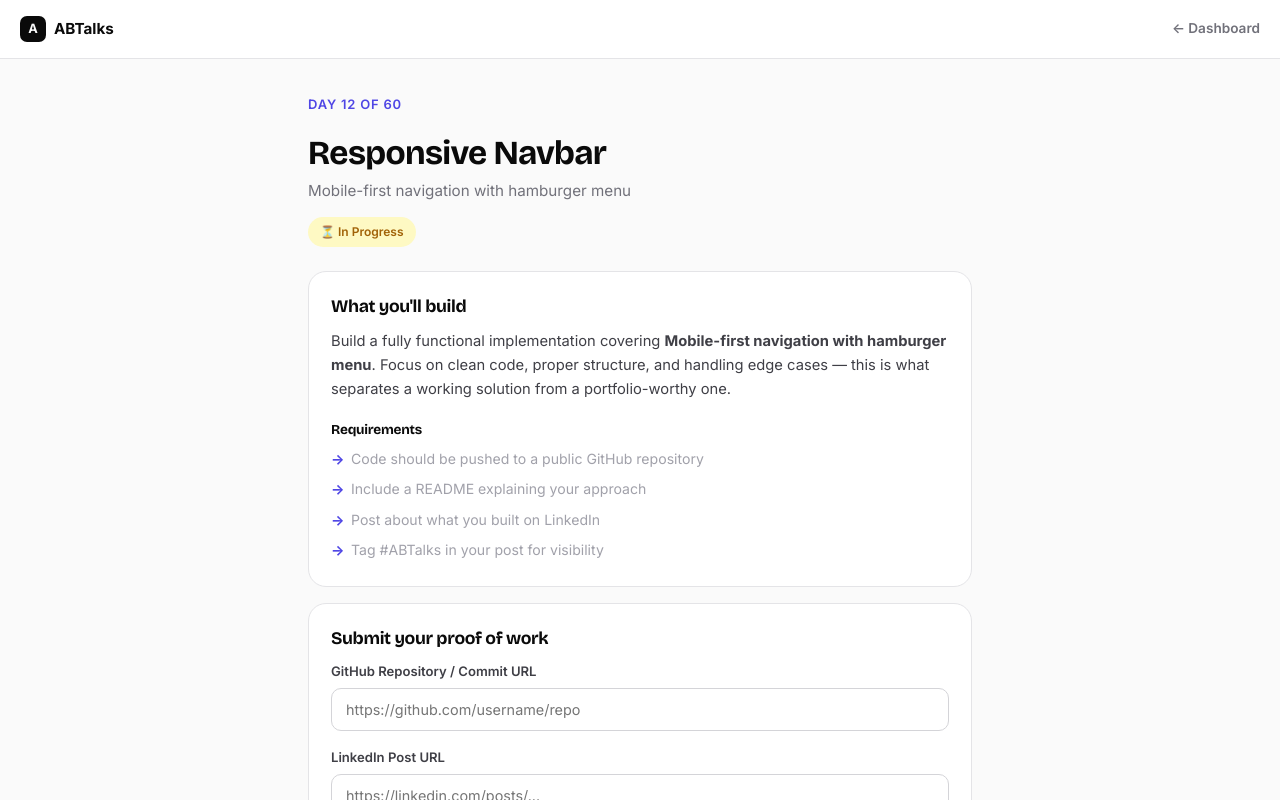
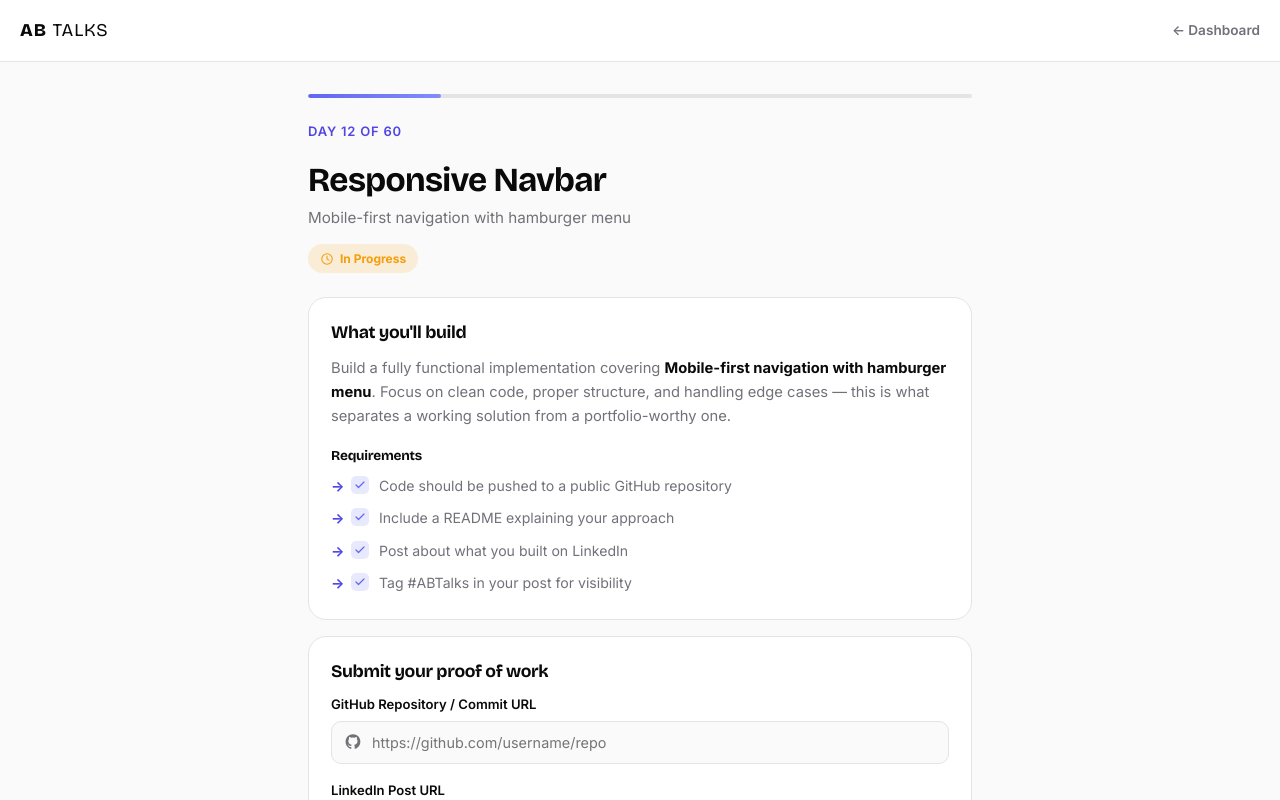
Before and after one commit to ROhitg-upta/abtalks-redesign, a React (Vite) app: page /day/12 in a window 1280 px wide. Shown: the top 800 px of the page. Built offline with nearby package versions, Linux system fonts and the light colour scheme.

Commit message:
redesign: DayChallenge page with SVG icons, wordmark logo, progress bar, dark-mode support; fix timeline layout, leaderboard realism, professional stat cards

```diff
--- a/src/index.css
+++ b/src/index.css
@@ -2345,3 +2345,297 @@ img {
   .countdown-value { font-size: 1.5rem; }
   .countdown-unit { min-width: 36px; }
 }
+
+/* ===== DAY CHALLENGE — PRO REDESIGN (dark-mode compatible) ===== */
+
+.day-page {
+  min-height: 100vh;
+  background: var(--bg);
+}
+
+.day-back-link {
+  font-size: 0.85rem;
+  font-weight: 600;
+  color: var(--muted);
+  text-decoration: none;
+  transition: color 0.2s ease;
+}
+
+.day-back-link:hover {
+  color: var(--primary);
+}
+
+.day-main {
+  max-width: 700px;
+  margin: 0 auto;
+  padding: 32px 18px 60px;
+}
+
+.day-progress-track {
+  width: 100%;
+  height: 4px;
+  border-radius: 999px;
+  background: var(--border);
+  overflow: hidden;
+  margin-bottom: 20px;
+}
+
+.day-progress-fill {
+  height: 100%;
+  background: linear-gradient(90deg, #6366F1, #818CF8);
+  border-radius: 999px;
+}
+
+.day-header {
+  margin-bottom: 24px;
+}
+
+.day-title {
+  font-family: "Bricolage Grotesque", sans-serif;
+  font-size: clamp(1.5rem, 5vw, 2.1rem);
+  font-weight: 700;
+  letter-spacing: -0.02em;
+  color: var(--primary);
+  margin: 6px 0 6px;
+}
+
+.day-topic {
+  font-size: 0.95rem;
+  color: var(--muted);
+  margin-bottom: 14px;
+}
+
+.status-chip {
+  display: inline-flex;
+  align-items: center;
+  gap: 6px;
+  font-size: 0.75rem;
+  font-weight: 700;
+  padding: 5px 12px;
+  border-radius: 999px;
+}
+
+.status-emerald {
+  background: rgba(16, 185, 129, 0.14);
+  color: #10B981;
+}
+
+.status-amber {
+  background: rgba(245, 158, 11, 0.14);
+  color: #F59E0B;
+}
+
+.status-muted {
+  background: rgba(128, 128, 128, 0.14);
+  color: var(--muted);
+}
+
+/* SECTION CARDS */
+.day-section-card {
+  background: var(--surface);
+  border: 1px solid var(--border);
+  border-radius: 18px;
+  padding: 24px 22px;
+  margin-bottom: 16px;
+}
+
+.day-section-title {
+  font-family: "Bricolage Grotesque", sans-serif;
+  font-size: 1.1rem;
+  font-weight: 700;
+  color: var(--primary);
+  margin-bottom: 12px;
+}
+
+.day-desc-text {
+  font-size: 0.92rem;
+  line-height: 1.65;
+  color: var(--muted);
+  margin-bottom: 20px;
+}
+
+.day-desc-text strong {
+  color: var(--primary);
+}
+
+.day-requirements h3 {
+  font-size: 0.85rem;
+  font-weight: 700;
+  color: var(--primary);
+  margin-bottom: 10px;
+}
+
+.day-requirements ul {
+  list-style: none;
+  display: flex;
+  flex-direction: column;
+  gap: 10px;
+}
+
+.day-requirements li {
+  font-size: 0.88rem;
+  color: var(--muted);
+  display: flex;
+  align-items: flex-start;
+  gap: 10px;
+}
+
+.req-check {
+  width: 18px;
+  height: 18px;
+  border-radius: 5px;
+  background: rgba(99, 102, 241, 0.14);
+  color: #6366F1;
+  display: flex;
+  align-items: center;
+  justify-content: center;
+  flex-shrink: 0;
+  margin-top: 1px;
+}
+
+/* LOCKED STATE */
+.day-locked-card {
+  background: var(--surface);
+  border: 1px dashed var(--border);
+  border-radius: 18px;
+  padding: 48px 24px;
+  text-align: center;
+}
+
+.lock-icon-wrap {
+  width: 52px;
+  height: 52px;
+  border-radius: 14px;
+  background: rgba(128, 128, 128, 0.12);
+  color: var(--muted);
+  display: flex;
+  align-items: center;
+  justify-content: center;
+  margin: 0 auto 16px;
+}
+
+.day-locked-card h3 {
+  font-size: 1.1rem;
+  font-weight: 700;
+  color: var(--primary);
+  margin-bottom: 6px;
+}
+
+.day-locked-card p {
+  font-size: 0.88rem;
+  color: var(--muted);
+  margin-bottom: 20px;
+}
+
+/* SUBMISSION FORM */
+.submission-form {
+  display: flex;
+  flex-direction: column;
+  gap: 16px;
+}
+
+.form-label {
+  display: flex;
+  flex-direction: column;
+  gap: 6px;
+  font-size: 0.82rem;
+  font-weight: 600;
+  color: var(--primary);
+}
+
+.form-input-wrap {
+  position: relative;
+  display: flex;
+  align-items: center;
+}
+
+.form-input-icon {
+  position: absolute;
+  left: 14px;
+  color: var(--muted);
+  display: flex;
+  align-items: center;
+  pointer-events: none;
+}
+
+.form-input {
+  width: 100%;
+  font-size: 0.9rem;
+  padding: 12px 14px 12px 40px;
+  border-radius: 10px;
+  border: 1px solid var(--border);
+  background: var(--bg);
+  color: var(--primary);
+  outline: none;
+  font-family: inherit;
+  transition: border-color 0.2s ease, box-shadow 0.2s ease;
+}
+
+.form-input:focus {
+  border-color: #6366F1;
+  box-shadow: 0 0 0 3px rgba(99, 102, 241, 0.14);
+}
+
+.btn-full {
+  width: 100%;
+  text-align: center;
+  margin-top: 4px;
+}
+
+/* SUBMISSION SUCCESS */
+.submission-success {
+  text-align: center;
+  padding: 12px 0;
+}
+
+.success-icon {
+  width: 44px;
+  height: 44px;
+  border-radius: 50%;
+  background: rgba(16, 185, 129, 0.14);
+  color: #10B981;
+  display: flex;
+  align-items: center;
+  justify-content: center;
+  margin: 0 auto 14px;
+}
+
+.success-text {
+  font-size: 0.92rem;
+  color: var(--muted);
+  margin-bottom: 18px;
+}
+
+.submission-links {
+  display: flex;
+  flex-direction: column;
+  gap: 8px;
+  margin-bottom: 16px;
+}
+
+.submission-link {
+  display: flex;
+  align-items: center;
+  gap: 8px;
+  font-size: 0.85rem;
+  font-weight: 600;
+  color: #6366F1;
+  text-decoration: none;
+  padding: 10px 14px;
+  border-radius: 10px;
+  background: rgba(99, 102, 241, 0.08);
+  transition: background 0.2s ease;
+}
+
+.submission-link:hover {
+  background: rgba(99, 102, 241, 0.14);
+}
+
+.btn-text-edit {
+  background: none;
+  border: none;
+  font-size: 0.8rem;
+  color: var(--muted);
+  text-decoration: underline;
+  cursor: pointer;
+}
--- a/src/pages/DayChallenge.jsx
+++ b/src/pages/DayChallenge.jsx
@@ -2,6 +2,44 @@ import { motion } from "framer-motion";
 import { useState } from "react";
 import { Link, useParams } from "react-router-dom";
 import data from "../data/data.json";
+
+const CheckIcon = ({ size = 18 }) => (
+  <svg width={size} height={size} viewBox="0 0 24 24" fill="none">
+    <path d="M20 6L9 17l-5-5" stroke="currentColor" strokeWidth="2.4" strokeLinecap="round" strokeLinejoin="round" />
+  </svg>
+);
+
+const ClockIcon = ({ size = 18 }) => (
+  <svg width={size} height={size} viewBox="0 0 24 24" fill="none">
+    <circle cx="12" cy="12" r="9" stroke="currentColor" strokeWidth="1.8" />
+    <path d="M12 7v5l3.5 2" stroke="currentColor" strokeWidth="1.8" strokeLinecap="round" strokeLinejoin="round" />
+  </svg>
+);
+
+const LockIcon = ({ size = 22 }) => (
+  <svg width={size} height={size} viewBox="0 0 24 24" fill="none">
+    <rect x="4" y="10" width="16" height="10" rx="2" stroke="currentColor" strokeWidth="1.8" />
+    <path d="M7.5 10V7a4.5 4.5 0 0 1 9 0v3" stroke="currentColor" strokeWidth="1.8" strokeLinecap="round" />
+  </svg>
+);
+
+const GitHubIcon = ({ size = 16 }) => (
+  <svg width={size} height={size} viewBox="0 0 24 24" fill="currentColor">
+    <path d="M12 .5C5.7.5.9 5.3.9 11.6c0 5 3.2 9.2 7.7 10.7.6.1.8-.2.8-.6v-2.2c-3.1.7-3.8-1.5-3.8-1.5-.5-1.3-1.2-1.7-1.2-1.7-1-.7.1-.7.1-.7 1.1.1 1.7 1.1 1.7 1.1 1 1.7 2.6 1.2 3.2.9.1-.7.4-1.2.7-1.5-2.5-.3-5.1-1.3-5.1-5.5 0-1.2.4-2.2 1.1-3-.1-.3-.5-1.5.1-3.1 0 0 .9-.3 3 1.1a10.3 10.3 0 0 1 5.4 0c2.1-1.4 3-1.1 3-1.1.6 1.6.2 2.8.1 3.1.7.8 1.1 1.8 1.1 3 0 4.2-2.6 5.2-5.1 5.5.4.4.8 1.1.8 2.2v3.3c0 .4.2.7.8.6 4.5-1.5 7.7-5.7 7.7-10.7C23.1 5.3 18.3.5 12 .5z" />
+  </svg>
+);
+
+const LinkedInIcon = ({ size = 16 }) => (
+  <svg width={size} height={size} viewBox="0 0 24 24" fill="currentColor">
+    <path d="M20.4 20.4h-3.5v-5.6c0-1.3 0-3-1.9-3s-2.1 1.4-2.1 2.9v5.7H9.4V9h3.4v1.6h.1c.5-.9 1.6-1.9 3.4-1.9 3.6 0 4.3 2.4 4.3 5.5v6.2zM5.3 7.4a2 2 0 1 1 0-4 2 2 0 0 1 0 4zM7 20.4H3.6V9H7v11.4z" />
+  </svg>
+);
+
+const statusConfig = {
+  completed: { label: "Completed", icon: CheckIcon, tone: "emerald" },
+  pending: { label: "In Progress", icon: ClockIcon, tone: "amber" },
+  upcoming: { label: "Locked", icon: LockIcon, tone: "muted" },
+};
 
 export default function DayChallenge() {
   const { dayNum } = useParams();
@@ -12,6 +50,8 @@ export default function DayChallenge() {
   const [submitted, setSubmitted] = useState(dayData.status === "completed");
 
   const isLocked = dayData.status === "upcoming";
+  const status = statusConfig[dayData.status];
+  const StatusIcon = status.icon;
 
   const handleSubmit = (e) => {
     e.preventDefault();
@@ -22,11 +62,16 @@ export default function DayChallenge() {
 
   return (
     <div className="day-page">
-      {/* NAVBAR */}
       <header className="dash-navbar">
-        <Link to="/dashboard" className="dash-logo">
-          <div className="dash-logo-mark">A</div>
-          <span>ABTalks</span>
+        <Link to="/dashboard" className="dash-logo" style={{ textDecoration: "none" }}>
+          <span style={{
+            fontSize: "18px",
+            fontWeight: "800",
+            fontFamily: "var(--font-display)",
+            letterSpacing: "0.06em",
+            color: "var(--primary)",
+            textTransform: "uppercase",
+          }}>AB <span style={{ fontWeight: "400", letterSpacing: "0.04em" }}>TALKS</span></span>
         </Link>
         <Link to="/dashboard" className="day-back-link">
           ← Dashboard
@@ -34,23 +79,25 @@ export default function DayChallenge() {
       </header>
 
       <main className="day-main">
-        {/* TASK HEADER */}
         <motion.div
           className="day-header"
           initial={{ opacity: 0, y: 16 }}
           animate={{ opacity: 1, y: 0 }}
           transition={{ duration: 0.5 }}
         >
+          <div className="day-progress-track">
+            <div
+              className="day-progress-fill"
+              style={{ width: `${(dayData.day / 60) * 100}%` }}
+            />
+          </div>
           <span className="eyebrow">Day {dayData.day} of 60</span>
           <h1 className="day-title">{dayData.title}</h1>
           <p className="day-topic">{dayData.topic}</p>
 
-          <div className="day-meta-row">
-            <span className={`status-chip status-${dayData.status}`}>
-              {dayData.status === "completed" && "✓ Completed"}
-              {dayData.status === "pending" && "⏳ In Progress"}
-              {dayData.status === "upcoming" && "🔒 Locked"}
-            </span>
+          <div className={`status-chip status-${status.tone}`}>
+            <StatusIcon size={14} />
+            {status.label}
           </div>
         </motion.div>
 
@@ -61,7 +108,9 @@ export default function DayChallenge() {
             animate={{ opacity: 1, y: 0 }}
             transition={{ duration: 0.5, delay: 0.1 }}
           >
-            <span className="lock-icon">🔒</span>
+            <div className="lock-icon-wrap">
+              <LockIcon size={26} />
+            </div>
             <h3>This day hasn't unlocked yet</h3>
             <p>Complete your current day first to unlock Day {dayData.day}.</p>
             <Link to="/dashboard" className="btn btn-primary">
@@ -70,7 +119,6 @@ export default function DayChallenge() {
           </motion.div>
         ) : (
           <>
-            {/* TASK DESCRIPTION */}
             <motion.div
               className="day-section-card"
               initial={{ opacity: 0, y: 16 }}
@@ -88,15 +136,21 @@ export default function DayChallenge() {
               <div className="day-requirements">
                 <h3>Requirements</h3>
                 <ul>
-                  <li>Code should be pushed to a public GitHub repository</li>
-                  <li>Include a README explaining your approach</li>
-                  <li>Post about what you built on LinkedIn</li>
-                  <li>Tag #ABTalks in your post for visibility</li>
+                  {[
+                    "Code should be pushed to a public GitHub repository",
+                    "Include a README explaining your approach",
+                    "Post about what you built on LinkedIn",
+                    "Tag #ABTalks in your post for visibility",
+                  ].map((req) => (
+                    <li key={req}>
+                      <span className="req-check"><CheckIcon size={12} /></span>
+                      {req}
+                    </li>
+                  ))}
                 </ul>
               </div>
             </motion.div>
 
-            {/* SUBMISSION FORM */}
             <motion.div
               className="day-section-card"
               initial={{ opacity: 0, y: 16 }}
@@ -109,16 +163,18 @@ export default function DayChallenge() {
 
               {submitted ? (
                 <div className="submission-success">
-                  <div className="success-icon">✓</div>
+                  <div className="success-icon">
+                    <CheckIcon size={22} />
+                  </div>
                   <p className="success-text">
                     Nice work! Your Day {dayData.day} submission is locked in.
                   </p>
                   <div className="submission-links">
                     <a href={githubUrl} target="_blank" rel="noreferrer" className="submission-link">
-                      🔗 View GitHub Commit
+                      <GitHubIcon /> View GitHub Commit
                     </a>
                     <a href={linkedInUrl} target="_blank" rel="noreferrer" className="submission-link">
-                      🔗 View LinkedIn Post
+                      <LinkedInIcon /> View LinkedIn Post
                     </a>
                   </div>
                   <button className="btn-text-edit" onClick={() => setSubmitted(false)}>
@@ -129,6 +185,8 @@ export default function DayChallenge() {
                 <form className="submission-form" onSubmit={handleSubmit}>
                   <label className="form-label">
                     GitHub Repository / Commit URL
+                    <div className="form-input-wrap">
+                      <span className="form-input-icon"><GitHubIcon /></span>
                       <input
                         type="url"
                         placeholder="https://github.com/username/repo"
@@ -137,10 +195,13 @@ export default function DayChallenge() {
                         required
                         className="form-input"
                       />
+                    </div>
                   </label>
 
                   <label className="form-label">
                     LinkedIn Post URL
+                    <div className="form-input-wrap">
+                      <span className="form-input-icon"><LinkedInIcon /></span>
                       <input
                         type="url"
                         placeholder="https://linkedin.com/posts/..."
@@ -149,6 +210,7 @@ export default function DayChallenge() {
                         required
                         className="form-input"
                       />
+                    </div>
                   </label>
 
                   <button type="submit" className="btn btn-primary btn-full">
```
Lines whose indentation alone changed are shown as unchanged.
